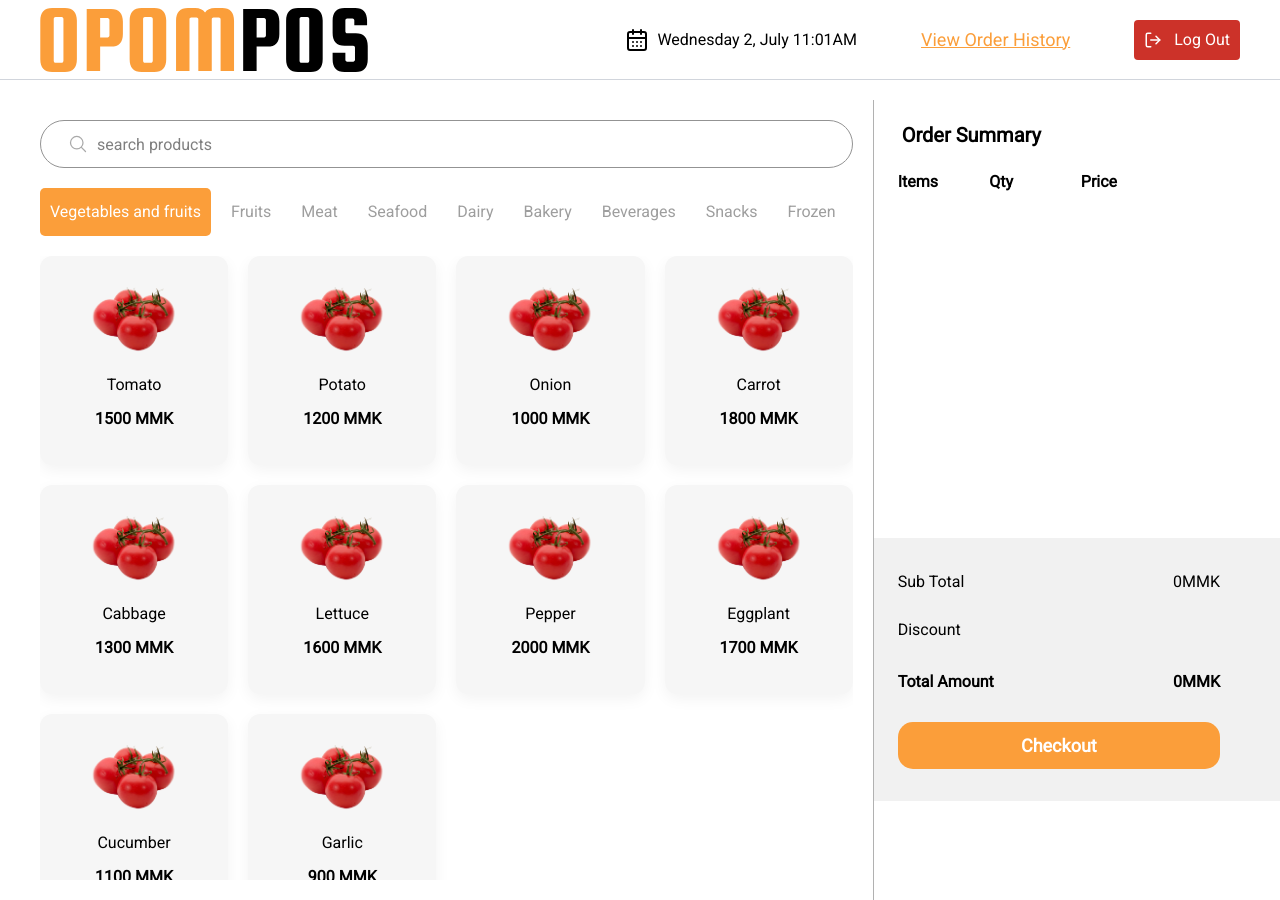
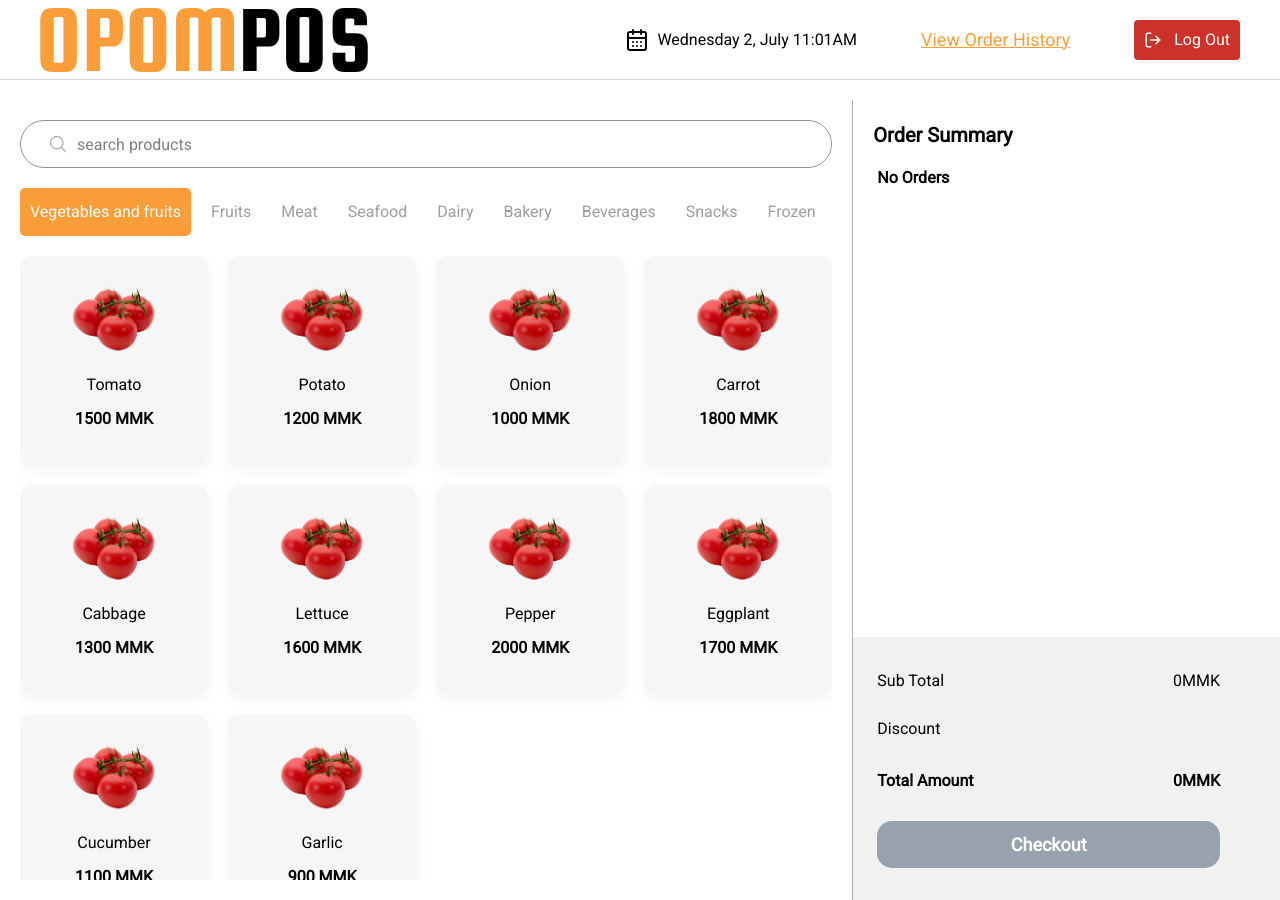
Before and after one commit to one-project-one-month/opom-pos-react-js, a Next.js app: page / in a window 1280 px wide. Built offline with nearby package versions, Linux system fonts and the light colour scheme.

Commit message:
Fixed: fix layout

```diff
--- a/app/(root)/(main)/page.tsx
+++ b/app/(root)/(main)/page.tsx
@@ -2,11 +2,13 @@ import CategoryList from '@/app/components/category-list'
 import ProductList from '@/app/components/product-list'
 import ProductSearch from '@/app/components/product-search'
 import OrderSummary from '@/app/components/orderSummary/order-summary'
+import OrderSummaryLayout from '@/app/components/orderSummary/order-summary-layout'
 
 export default function Home() {
   return (
-    <div className="flex justify-center items-start max-w-full  min-h-screen h-screen ">
-      <div className="flex-4 h-screen p-5 flex flex-col border-r border-[#9E9E9ECC]">
+    //remove justity-center
+    <div className="flex items-start max-w-full  min-h-screen h-screen ">
+      <div className="lg:w-2/3 w-[100vw-100px] h-screen p-5 flex flex-col border-r border-[#9E9E9ECC]">
         <div className="space-y-5">
           <ProductSearch />
           <CategoryList />
@@ -15,9 +17,7 @@ export default function Home() {
           <ProductList />
         </div>
       </div>
-      <div className="flex-2 h-[calc(100vh-79px)] overflow-hidden py-5 flex flex-col">
-        <OrderSummary />
-      </div>
+      <OrderSummaryLayout />
     </div>
   )
 }
--- a/app/(root)/layout.tsx
+++ b/app/(root)/layout.tsx
@@ -30,7 +30,7 @@ export default function RootLayout({
         className={`${geistSans.variable} ${geistMono.variable} antialiased `}>
         <Providers>
           <Header />
-          <main className="pt-[100px] ps-[20px]">{children}</main>
+          <main className="pt-[100px] ">{children}</main>
         </Providers>
       </body>
     </html>
--- a/app/components/orderSummary/order-checkout.tsx
+++ b/app/components/orderSummary/order-checkout.tsx
@@ -21,7 +21,13 @@ export default function OrderCheckout() {
           <span className="font-bold">{totalAmount}MMK</span>
         </li>
       </ul>
-      <button className="text-white font-bold text-[18px] bg-[#FB9E3A] w-full rounded-[15px] py-[10px]">
+      <button
+        disabled={orders.length === 0}
+        className={`text-white font-bold text-[18px] w-full rounded-[15px] py-[10px] ${
+          orders.length === 0
+            ? 'bg-gray-400 cursor-not-allowed'
+            : 'bg-[#FB9E3A] hover:bg-orange-400'
+        }`}>
         Checkout
       </button>
     </div>
--- a/app/components/orderSummary/order-lists.tsx
+++ b/app/components/orderSummary/order-lists.tsx
@@ -1,14 +1,20 @@
 'use client'
 import { useSelector, useDispatch } from 'react-redux'
-import { Trash2, PlusCircle } from 'lucide-react'
+import { Trash2, PlusCircle, CircleMinus, MinusCircle } from 'lucide-react'
+
 import {
   increaseQuantity,
   removeOrder,
+  decreaseQuantity,
 } from '@/app/store/slices/orderSummarySlice'
 
 export default function OrderLists() {
   const orders = useSelector((state: any) => state.orderSummary.orders)
   const dispatch = useDispatch()
+
+  if (orders.length === 0) {
+    return <p className="font-bold ms-1">No Orders</p>
+  }
 
   return (
     <div className="h-[300px] flex flex-col min-h-0 overflow-hidden">
@@ -17,8 +23,8 @@ export default function OrderLists() {
         <thead>
           <tr>
             <th className="text-left p-1">Items</th>
-            <th className="text-left p-1">Qty</th>
-            <th className="text-left p-1">Price</th>
+            <th className="text-center p-1">Qty</th>
+            <th className="text-center p-1">Price</th>
             <th className="text-left p-1"></th>
           </tr>
         </thead>
@@ -32,24 +38,42 @@ export default function OrderLists() {
               <tr key={i}>
                 <td className="p-2 text-left">{order.title}</td>
                 <td className="p-2 text-left">
-                  <div className="flex items-center">
-                    {order.quantity}
-                    <span
-                      className="cursor-pointer ms-1"
+                  <div className="flex items-center justify-center">
+                    <button
+                      className={`cursor-pointer ${
+                        order.quantity > 1 ? 'block' : 'invisible'
+                      }`}
+                      onClick={() =>
+                        dispatch(decreaseQuantity({ title: order.title }))
+                      }>
+                      <MinusCircle
+                        fill="#fb9e3a"
+                        color="white"
+                        strokeWidth={2}
+                      />
+                    </button>
+
+                    <span className="mx-2"> {order.quantity}</span>
+                    <button
+                      className="cursor-pointer "
                       onClick={() =>
                         dispatch(increaseQuantity({ title: order.title }))
                       }>
-                      <PlusCircle />
-                    </span>
+                      <PlusCircle
+                        fill="#fb9e3a"
+                        color="white"
+                        strokeWidth={2}
+                      />
+                    </button>
                   </div>
                 </td>
-                <td className="p-2 text-left">{order.price}</td>
+                <td className="p-2 text-center">{parseFloat(order.price)}</td>
                 <td className="p-2 text-center">
                   <button
                     onClick={() =>
                       dispatch(removeOrder({ title: order.title }))
                     }>
-                    <Trash2 />
+                    <Trash2 className="cursor-pointer" size={20} />
                   </button>
                 </td>
               </tr>
--- /dev/null
+++ b/app/components/orderSummary/order-summary-layout.tsx
@@ -0,0 +1,14 @@
+import OrderSummary from './order-summary'
+export default function OrderSummaryLayout() {
+  return (
+    <>
+      <div className="lg:hidden  p-5">
+        <p>Icon</p>
+      </div>
+      {/* add some class */}
+      <div className="fixed  lg:relative right-[-400px]  lg:right-0 bg-white w-1/3 h-screen overflow-hidden pt-5 flex flex-col">
+        <OrderSummary />
+      </div>
+    </>
+  )
+}
--- a/app/components/orderSummary/order-summary.tsx
+++ b/app/components/orderSummary/order-summary.tsx
@@ -4,7 +4,7 @@ export default function OrderSummary() {
   return (
     <>
       <div className="px-5 flex flex-col h-full ">
-        <h1 className="ms-2 mb-4 text-[20px] font-semibold">Order Summary</h1>
+        <h1 className=" mb-4 text-[20px] font-semibold">Order Summary</h1>
         <OrderLists />
       </div>
       <OrderCheckout />
--- a/app/store/slices/orderSummarySlice.ts
+++ b/app/store/slices/orderSummarySlice.ts
@@ -19,32 +19,39 @@ export const orderSummarySlice = createSlice({
   initialState,
   reducers: {
     addOrder: (state, action) => {
-      state.orders.push({ ...action.payload, quantity: 1 }) // Ensure quantity starts at 1
+      const order = state.orders.find((o) => o.title === action.payload.title)
+      if (state.orders.length !== 0 && order) {
+        order.quantity++
+      } else {
+        state.orders.unshift({ ...action.payload, quantity: 1 })
+      }
+      // Ensure quantity starts at 1
     },
 
     removeOrder: (state, action) => {
-      const order = state.orders.find((o) => o.title === action.payload.title)
-      //remove qty first if it is more than 1
-      if (order && order.quantity > 1) {
-        order.quantity -= 1
-      } else {
-        console.log('it works')
-        state.orders = state.orders.filter(
-          (o) => o.title !== action.payload.title
-        )
-        console.log(state.orders)
-      }
+      // const order = state.orders.find((o) => o.title === action.payload.title)
+
+      state.orders = state.orders.filter(
+        (o) => o.title !== action.payload.title
+      )
     },
 
     increaseQuantity: (state, action) => {
       const order = state.orders.find((o) => o.title === action.payload.title)
       if (order) {
-        order.quantity += 1
+        order.quantity++
+      }
+    },
+    decreaseQuantity: (state, action) => {
+      const order = state.orders.find((o) => o.title === action.payload.title)
+      if (order) {
+        order.quantity--
       }
     },
   },
 })
 
-export const { addOrder, removeOrder, increaseQuantity } = orderSummarySlice.actions
+export const { addOrder, removeOrder, increaseQuantity, decreaseQuantity } =
+  orderSummarySlice.actions
 
 export default orderSummarySlice.reducer
```
